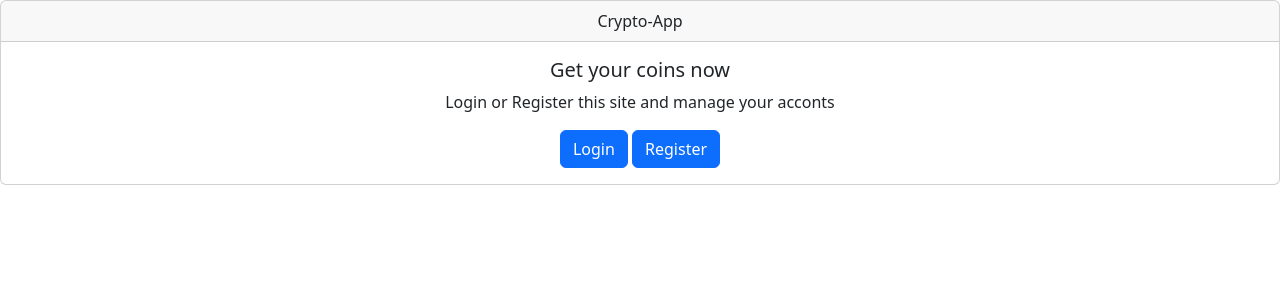
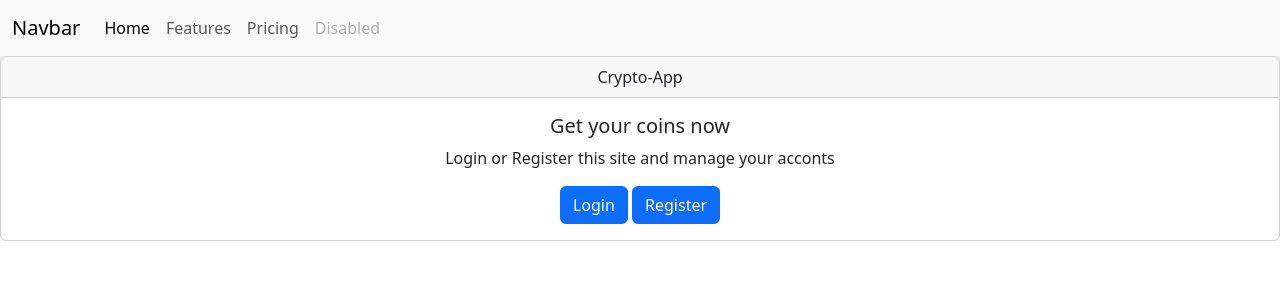
Before and after one commit to ulasgulhan/Crypto-App-Kafka-Sentry-Prometheus, a Django app: page / in a window 1280 px wide. Shown: the top 300 px of the page. Run offline with Django 5.2, Linux system fonts and the light colour scheme.

Commit message:
Navbar created

```diff
--- a/website/templates/base.html
+++ b/website/templates/base.html
@@ -7,6 +7,9 @@
     <title>{% block title %}{% endblock %}</title>
 </head>
 <body>
+
+    {% include "includes/navbar.html" %}
+
     {% block content %}
         <!-- content -->
     {% endblock %}
--- /dev/null
+++ b/website/templates/includes/navbar.html
@@ -0,0 +1,24 @@
+<nav class="navbar navbar-expand-lg bg-body-tertiary">
+    <div class="container-fluid">
+      <a class="navbar-brand" href="#">Navbar</a>
+      <button class="navbar-toggler" type="button" data-bs-toggle="collapse" data-bs-target="#navbarNav" aria-controls="navbarNav" aria-expanded="false" aria-label="Toggle navigation">
+        <span class="navbar-toggler-icon"></span>
+      </button>
+      <div class="collapse navbar-collapse" id="navbarNav">
+        <ul class="navbar-nav">
+          <li class="nav-item">
+            <a class="nav-link active" aria-current="page" href="#">Home</a>
+          </li>
+          <li class="nav-item">
+            <a class="nav-link" href="#">Features</a>
+          </li>
+          <li class="nav-item">
+            <a class="nav-link" href="#">Pricing</a>
+          </li>
+          <li class="nav-item">
+            <a class="nav-link disabled" aria-disabled="true">Disabled</a>
+          </li>
+        </ul>
+      </div>
+    </div>
+  </nav>
```
